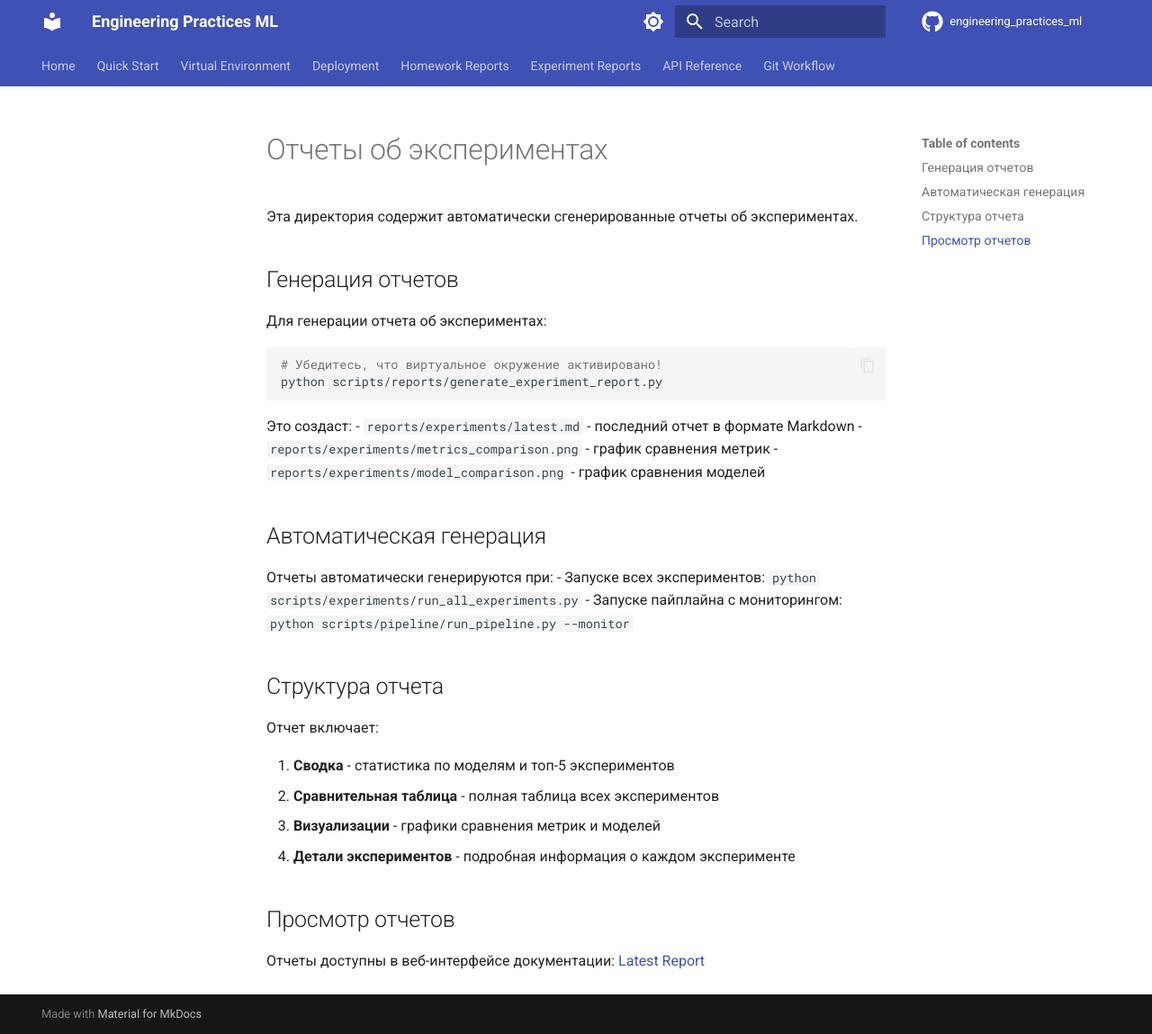
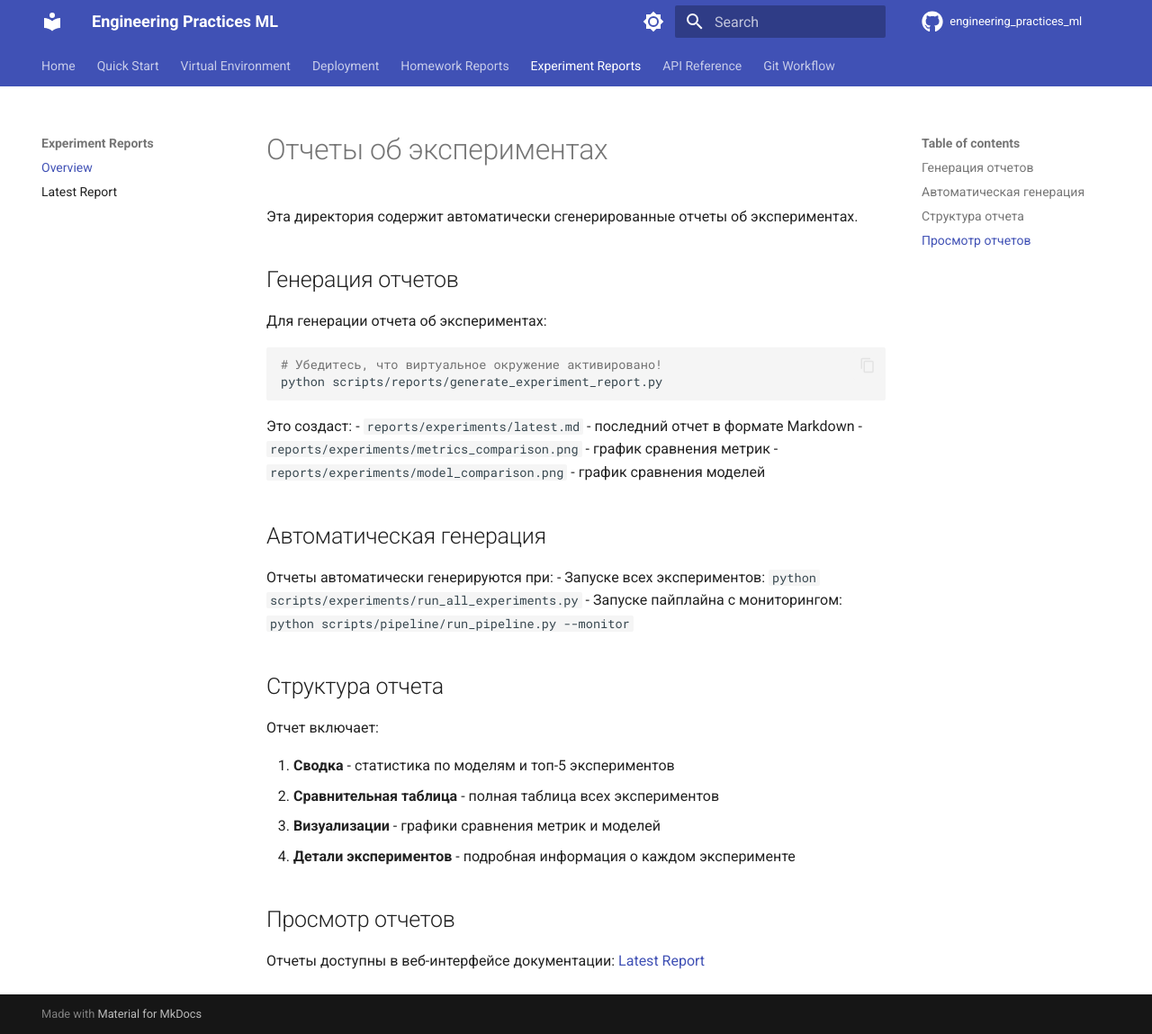
Before and after one commit to M0rtel/engineering_practices_ml, an MkDocs documentation site: the page built from docs/reports/README.md, in a window 1280 px wide and 1149 px high. Shown: the whole window at 90% size. Built offline with MkDocs 1.6.1 and Material for MkDocs 9.7.7, drawn with Linux system fonts in a browser that asks for light colours; comment, search, counter and statistics services are not loaded; the version menu is left out; some of the changed lines change nothing that is shown.

Commit message:
fix(action): fix docs and mkdocs

```diff
--- a/mkdocs.yml
+++ b/mkdocs.yml
@@ -1,11 +1,11 @@
 site_name: Engineering Practices ML
 site_description: Data Science project with modern engineering practices
 site_author: Igor Gorobets
-site_url: https://gorobets.github.io/engineering_practices_ml/
+site_url: https://M0rtel.github.io/engineering_practices_ml/
 # Если репозиторий находится в другой организации, обновите URL выше
 
 repo_name: engineering_practices_ml
-repo_url: https://github.com/gorobets/engineering_practices_ml
+repo_url: https://github.com/M0rtel/engineering_practices_ml
 edit_uri: edit/main/docs/
 
 theme:
@@ -39,20 +39,18 @@ plugins:
   - search
   - minify:
       minify_html: true
-  - mermaid2
+  - mermaid2:
+      arguments:
+        theme: default
 
 markdown_extensions:
   - pymdownx.highlight:
       anchor_linenums: true
   - pymdownx.inlinehilite
   - pymdownx.snippets
-  - pymdownx.superfences:
-      custom_fences:
-        - name: mermaid
-          class: mermaid
+  - pymdownx.superfences
   - admonition
   - pymdownx.details
-  - pymdownx.superfences
   - pymdownx.tabbed:
       alternate_style: true
   - tables
@@ -72,7 +70,7 @@ nav:
     - Homework 5: homework_5/REPORT.md
     - Homework 6: homework_6/REPORT.md
   - Experiment Reports:
-    - Overview: reports/experiments/README.md
+    - Overview: reports/README.md
     - Latest Report: reports/experiments/latest.md
   - API Reference:
     - Experiment Tracker: api/experiment_tracker.md
```
Also changed, not shown: 1 other file.
